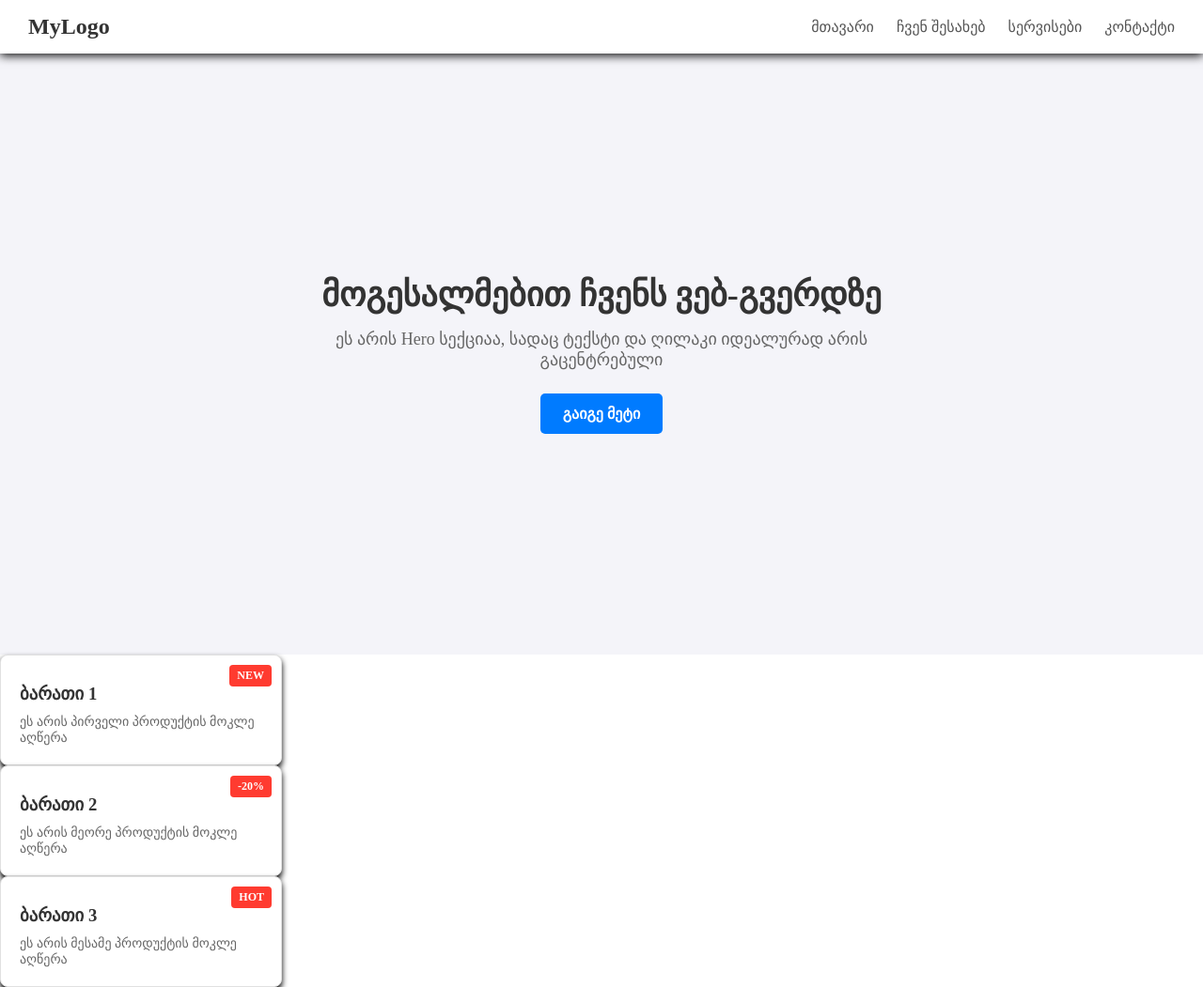
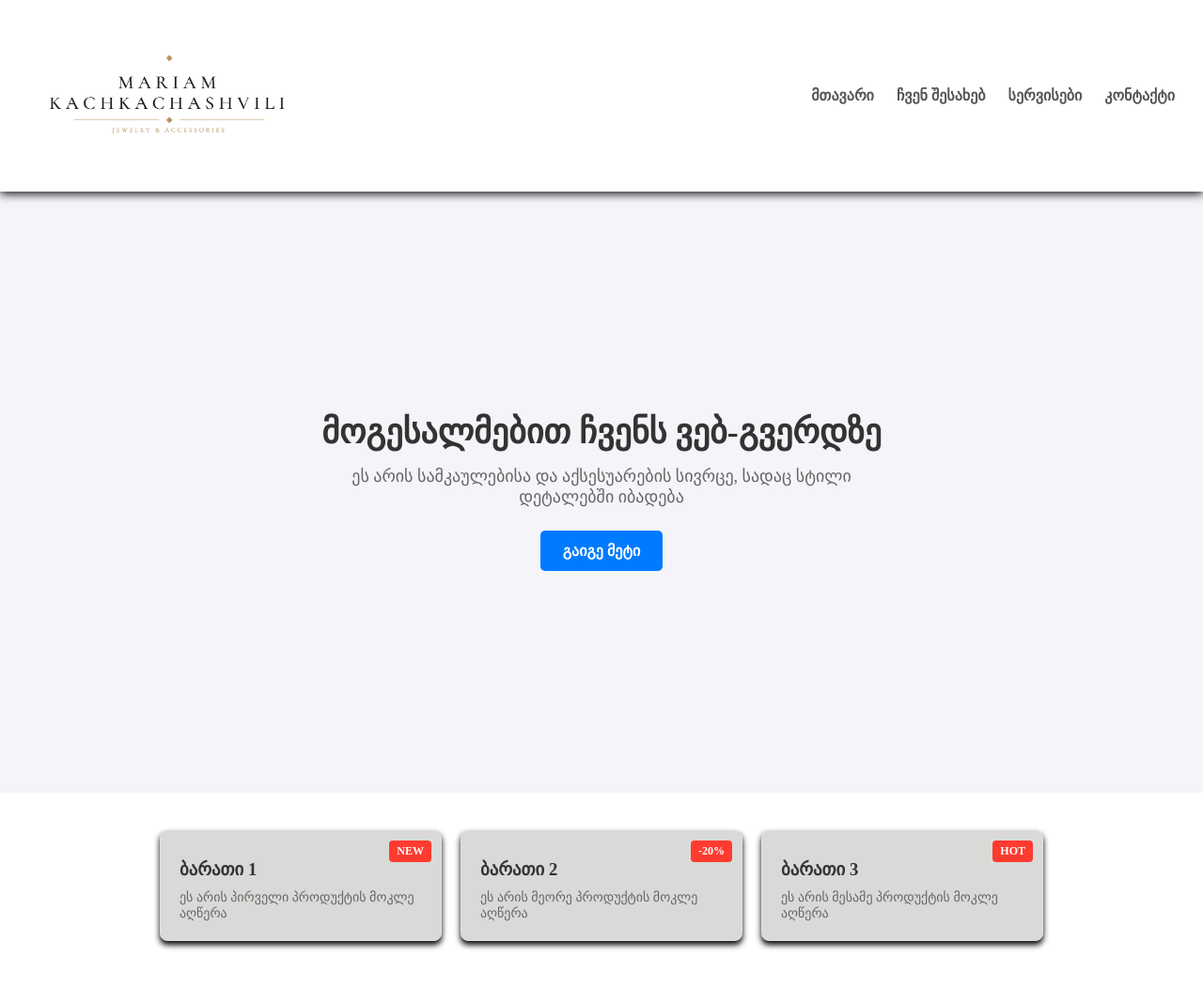
Before and after one commit to kachkachashvilimariam-cloud/homework, a plain HTML site: page homework/work 5/position.html in a window 1280 px wide. Shown: the whole page at 94% size. Drawn offline with Linux system fonts and the light colour scheme.

Commit message:
feat: implement flexbox layout and absolute elements

```diff
--- a/homework/work 5/position.css
+++ b/homework/work 5/position.css
@@ -21,6 +21,11 @@
   font-weight: bold;
   text-decoration: none;
   color: #333;
+}
+
+.logo img {
+  width: 300px;
+  height: auto;
 }
 
 .nav a {
@@ -72,7 +77,7 @@
   background-color: #0056b3;
 }
 
-.cards-container {
+.card-container {
   display: flex;
   flex-wrap: wrap;
   gap: 20px;
@@ -85,7 +90,7 @@
   flex: 1 1 250px;
   max-width: 300px;
   padding: 30px 20px 20px;
-  background-color: #ffffff;
+  background-color: #d9dad7;
   border: 1px solid #e0e0e0;
   border-radius: 8px;
   box-shadow: 0 4px 6px;
--- a/homework/work 5/position.html
+++ b/homework/work 5/position.html
@@ -9,20 +9,23 @@
   <body>
     <header class="header">
       <div class="logo">
-        <a href="#">MyLogo</a>
+        <a href="#"><img src="logo/mylogo.png" alt="Logo" class="svg" /></a>
       </div>
       <nav class="nav">
-        <a href="#">მთავარი</a>
-        <a href="#">ჩვენ შესახებ</a>
-        <a href="#">სერვისები</a>
-        <a href="#">კონტაქტი</a>
+        <strong>
+          <a href="#">მთავარი</a>
+          <a href="#">ჩვენ შესახებ</a>
+          <a href="#">სერვისები</a>
+          <a href="#">კონტაქტი</a>
+        </strong>
       </nav>
     </header>
     <!--Hero სექცია-->
     <section class="hero">
       <h1>მოგესალმებით ჩვენს ვებ-გვერდზე</h1>
       <p>
-        ეს არის Hero სექციაა, სადაც ტექსტი და ღილაკი იდეალურად არის გაცენტრებული
+        ეს არის სამკაულებისა და აქსესუარების სივრცე, სადაც სტილი დეტალებში
+        იბადება
       </p>
       <a href="#" class="btn">გაიგე მეტი</a>
     </section>
```
Also changed, not shown: homework/work 5/logo/mylogo.png (added).
